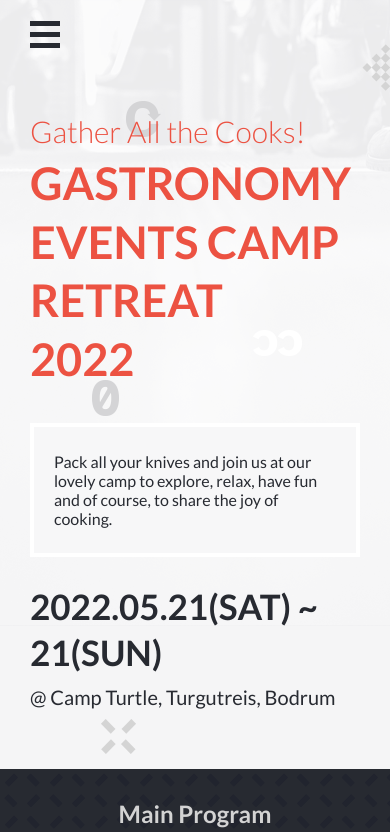
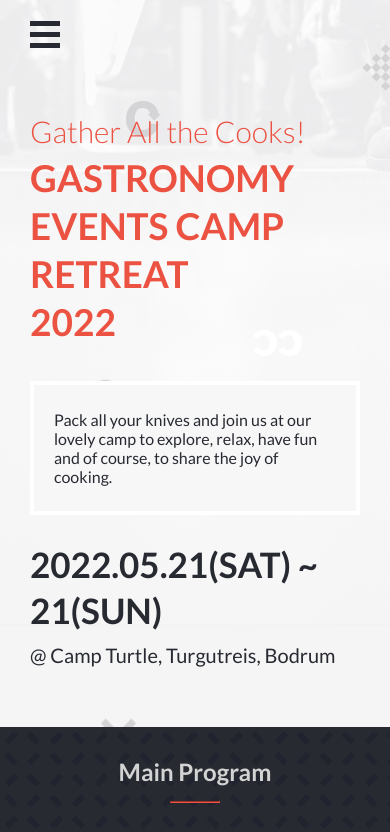
Before and after one commit to bengigo/gastronomy-camp-2022, a website: page index.html in a window 390 px wide. Shown: the top 832 px of the page. Drawn offline with Linux system fonts and the light colour scheme.

Commit message:
Change font size to fix the responsiveness issue

```diff
--- a/styles.css
+++ b/styles.css
@@ -119,7 +119,7 @@ body.fixed {
 h1 {
   margin-top: 5px;
   color: var(--redish);
-  font-size: 45px;
+  font-size: 37px;
   margin-bottom: 35px;
   line-height: 1.3;
 }
```
